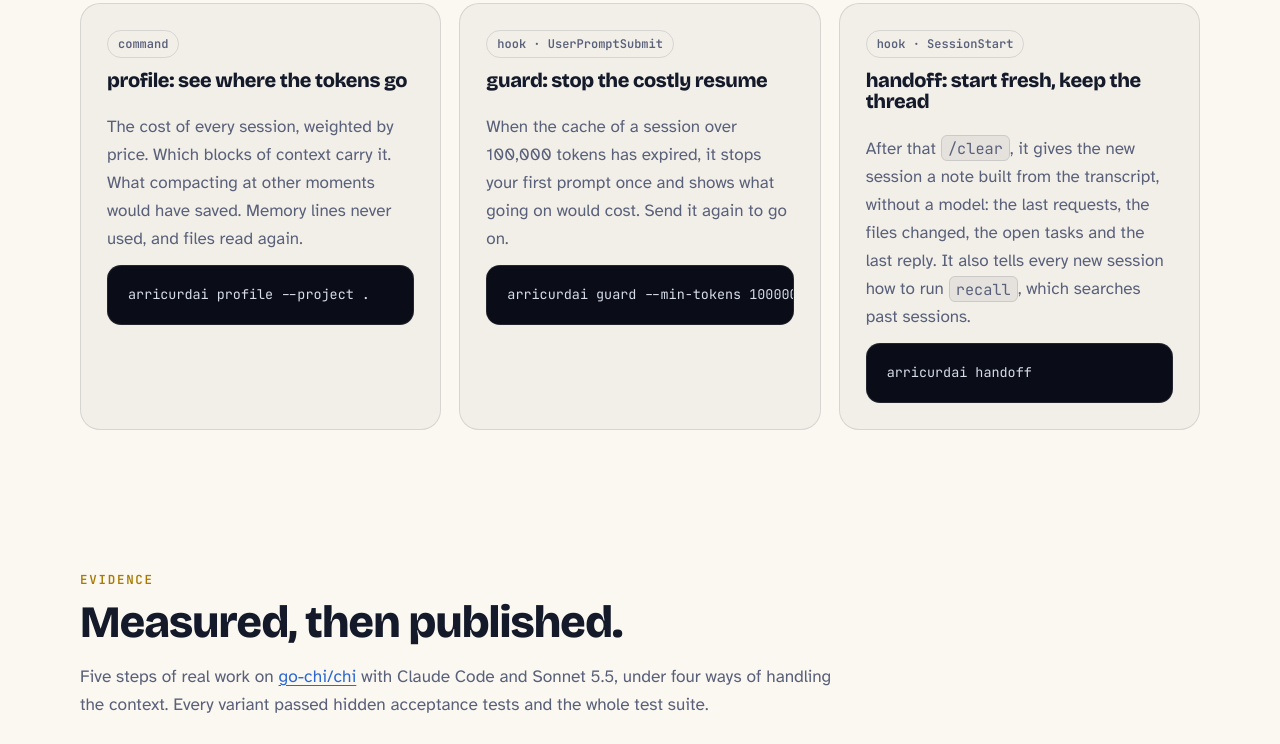
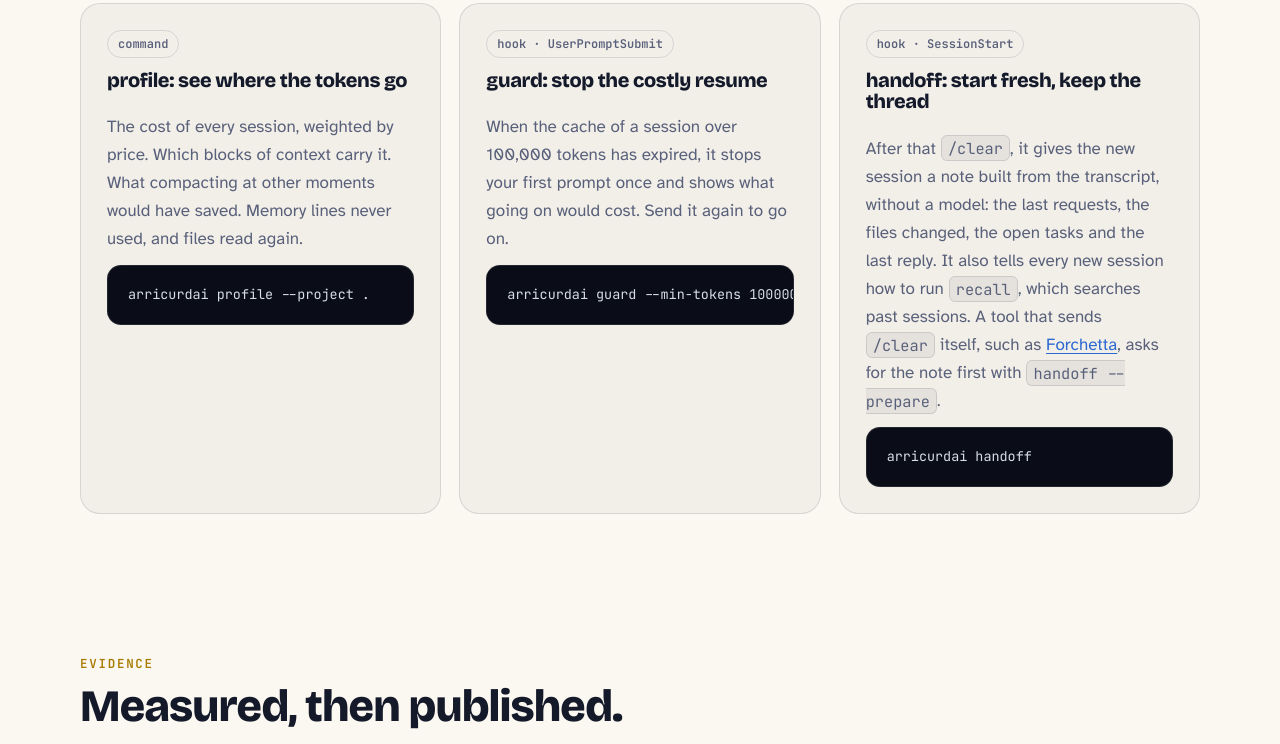
Before and after one commit to alessiodonato/arricurdai, a website: page docs/index.html in a window 1280 px wide. Shown: the part 2493-3237 px from the top of the page. Drawn offline with nearby package versions, Linux system fonts and the light colour scheme.

Commit message:
README and site: handoff --prepare, today for each session, and Forchetta, which reads its numbers from arricurdAI

```diff
--- a/docs/index.html
+++ b/docs/index.html
@@ -449,7 +449,7 @@ footer .wrap { display: flex; flex-wrap: wrap; justify-content: space-between; g
     <article class="card tool reveal">
       <span class="tag">hook · SessionStart</span>
       <h3>handoff: start fresh, keep the thread</h3>
-      <p>After that <code>/clear</code>, it gives the new session a note built from the transcript, without a model: the last requests, the files changed, the open tasks and the last reply. It also tells every new session how to run <code>recall</code>, which searches past sessions.</p>
+      <p>After that <code>/clear</code>, it gives the new session a note built from the transcript, without a model: the last requests, the files changed, the open tasks and the last reply. It also tells every new session how to run <code>recall</code>, which searches past sessions. A tool that sends <code>/clear</code> itself, such as <a href="https://github.com/alessiodonato/forchetta">Forchetta</a>, asks for the note first with <code>handoff --prepare</code>.</p>
       <div class="code"><pre><code>arricurdai handoff</code></pre></div>
     </article>
   </div>
@@ -529,10 +529,10 @@ arricurdai profile --project /path/to/project</code></pre></div>
   <div class="roadmap">
     <article class="card phase done reveal"><span class="status">✓ Done</span><h3>Profile</h3><p>The price-weighted cost of every session, where it goes, and what other compaction policies would have saved.</p></article>
     <article class="card phase done reveal"><span class="status">✓ Done</span><h3>Guard and handoff</h3><p>No cache rewrite after a pause: a new session with a note, chosen by you.</p></article>
-    <article class="card phase done reveal"><span class="status">✓ Done</span><h3>Recall</h3><p><code>arricurdai recall "&lt;words&gt;"</code> searches past sessions, locally and without a model. The agent can keep a small context and still find what was decided.</p></article>
+    <article class="card phase done reveal"><span class="status">✓ Done</span><h3>Recall</h3><p><code>arricurdai recall "&lt;words&gt;"</code> searches past sessions, locally and without a model. The agent can keep a small context and still find what was decided. It reads each transcript once, so a search takes a fraction of a second.</p></article>
     <article class="card phase done reveal"><span class="status">✓ Done</span><h3>Compare</h3><p><code>arricurdai compare --since &lt;date&gt;</code> compares the sessions before and after a change, and replays them to estimate what the auto-compact limit and the guard each did.</p></article>
     <article class="card phase done reveal"><span class="status">✓ Done</span><h3>Status</h3><p><code>arricurdai status</code> lists the sessions of the last hours: how large their context is, when their cache expires, and what today cost. Also in the macOS menu bar.</p></article>
-    <article class="card phase next reveal"><span class="status">✓ New</span><h3>A quicker recall</h3><p>It reads each transcript once and keeps what it read in a private cache, so a search takes a fraction of a second. A pasted prompt counts as a request, and a passage is shown once.</p></article>
+    <article class="card phase next reveal"><span class="status">✓ New</span><h3>For the tools around Claude Code</h3><p><a href="https://github.com/alessiodonato/forchetta">Forchetta</a>, a control centre for sessions that run side by side, reads its numbers from arricurdAI. <code>handoff --prepare</code> writes the note before a <code>/clear</code> it sends, and <code>status --json</code> gives each session its part of the day.</p></article>
   </div>
 </section>
 
@@ -544,6 +544,7 @@ arricurdai profile --project /path/to/project</code></pre></div>
       <a data-repo="/blob/main/docs/guide.md" href="#">Guide</a>
       <a data-repo="/blob/main/docs/transcript-schema.md" href="#">Transcript schema</a>
       <a data-repo="/tree/main/experiments/context" href="#">Experiment</a>
+      <a href="https://github.com/alessiodonato/forchetta">Forchetta</a>
       <a data-repo="/blob/main/LICENSE" href="#">License</a>
     </div>
   </div>
```
Also changed, not shown: README.md.
